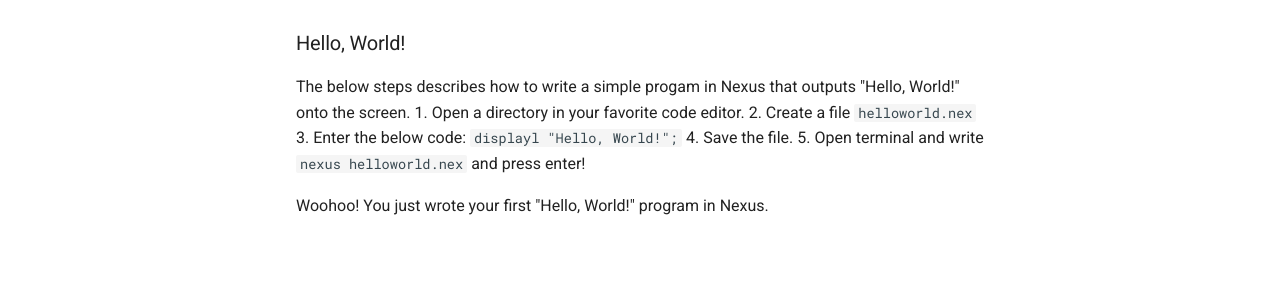
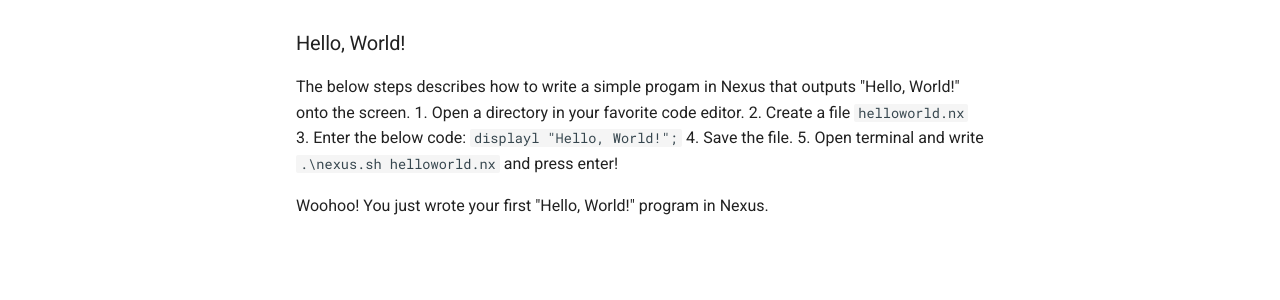
Before and after one commit to lucifer-reborn473/NEXUS, an MkDocs documentation site: the page built from docs/Overview & Installation.md, in a window 1280 px wide. Shown: the part 447-747 px from the top of the page. Built offline with MkDocs 1.6.1 and Material for MkDocs 9.7.7, drawn with Linux system fonts in a browser that asks for light colours.

Commit message:
Update Overview & Installation.md

````diff
--- a/docs/Overview & Installation.md
+++ b/docs/Overview & Installation.md
@@ -13,12 +13,12 @@ Follow these steps to install Nexus:
 ### Hello, World!
 The below steps describes how to write a simple progam in Nexus that outputs "Hello, World!" onto the screen.
 1. Open a directory in your favorite code editor.
-2. Create a file `helloworld.nex`
+2. Create a file `helloworld.nx`
 3. Enter the below code:
     ```
     displayl "Hello, World!";
     ```
 4. Save the file.
-5. Open terminal and write `nexus helloworld.nex` and press enter!
+5. Open terminal and write `.\nexus.sh helloworld.nx` and press enter!
 
 Woohoo! You just wrote your first "Hello, World!" program in Nexus.
````
